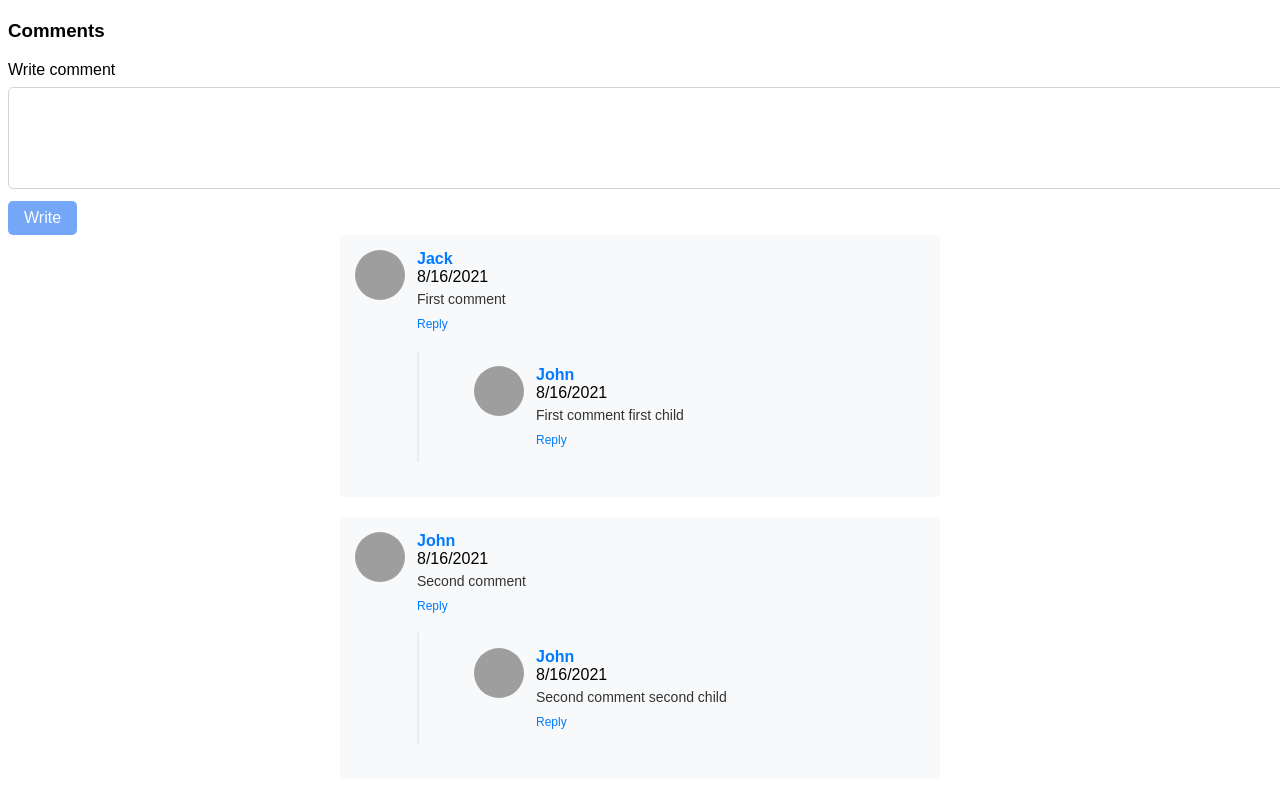
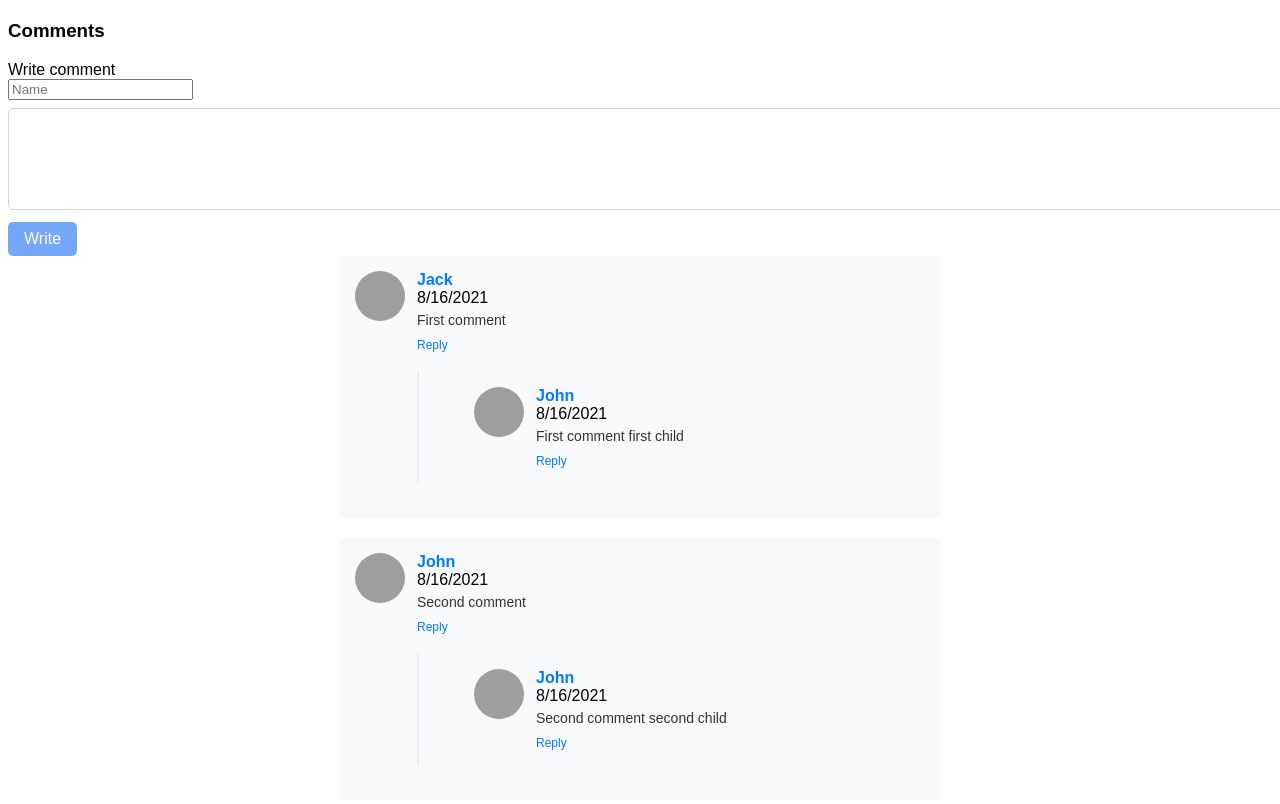
Before and after one commit to Noorain464/Comments, a React (Create React App) app: page / in a window 1280 px wide. Shown: the top 804 px of the page. Built offline with nearby package versions, Linux system fonts and the light colour scheme; grey boxes are pictures that could not be loaded.

Commit message:
final commit

```diff
--- a/src/CommentSection/Comment.js
+++ b/src/CommentSection/Comment.js
@@ -34,7 +34,7 @@ const Comment = ({comment,replies,currentUserId,deleteComment,activeComment,addC
           {canDelete && (<div className="comment-action" onClick={()=> deleteComment(comment.id)}>Delete</div>)}
         </div>
         {isReplying && (
-          <CommentForm submitLabel="Reply" handleSubmit={(text) => addComment(text,replyId)}/>
+          <CommentForm submitLabel="Reply" handleSubmit={(text,name) => addComment(name,text,replyId)}/>
         )}
         {replies.length > 0 && (
           <div  className="replies">
--- a/src/CommentSection/CommentForm.js
+++ b/src/CommentSection/CommentForm.js
@@ -1,25 +1,52 @@
 import { useState } from "react";
 
-const CommentForm = ({handleSubmit,submitLabel,hasCancelButton=false,initialText='',handleCancel})=>{
-  const [text,setText] = useState(initialText);
-  const isTextareaDisabled = text.length === 0;
-  const onSubmit = (event) =>{
+const CommentForm = ({
+  handleSubmit,
+  submitLabel,
+  hasCancelButton = false,
+  initialText = '',
+  initialName = '',
+  handleCancel
+}) => {
+  const [text, setText] = useState(initialText);
+  const [name, setName] = useState(initialName);
+  const isTextareaDisabled = text.length === 0 || name.length === 0;
+
+  const onSubmit = (event) => {
     event.preventDefault();
-    handleSubmit(text);
+    handleSubmit(text, name);
     setText("");
-  }
+    setName("");
+  };
+
   return (
     <form onSubmit={onSubmit}>
+      <input
+        type="text"
+        placeholder="Name"
+        value={name}
+        onChange={(e) => setName(e.target.value)}
+        className="comment-form-name-input"
+      />
       <textarea
-      className="comment-form-textarea"
-      value={text}
-      onChange={(e)=> setText(e.target.value)}
+        className="comment-form-textarea"
+        value={text}
+        onChange={(e) => setText(e.target.value)}
       />
-      <button className="comment-form-button" disabled={isTextareaDisabled}>{submitLabel}</button>
+      <button className="comment-form-button" disabled={isTextareaDisabled}>
+        {submitLabel}
+      </button>
       {hasCancelButton && (
-        <button type="button" className="comment-form-button comment-form-cancel-button" onClick={handleCancel}> Cancel </button>
+        <button
+          type="button"
+          className="comment-form-button comment-form-cancel-button"
+          onClick={handleCancel}
+        >
+          Cancel
+        </button>
       )}
     </form>
-  )
+  );
 };
+
 export default CommentForm;
--- a/src/CommentSection/Comments.js
+++ b/src/CommentSection/Comments.js
@@ -17,9 +17,9 @@ const Comments = ({currentUserId}) =>{
       );
   }
 
-  const addComment = (text,parentId)=>{
-    console.log('addComment',text,parentId);
-    createCommentApi(text,parentId).then(comment=>{
+  const addComment = (name,text,parentId)=>{
+    console.log('addComment',text,name,parentId);
+    createCommentApi(name,text,parentId).then(comment=>{
       setBackendComments([comment, ...backendComments]);
       setActiveComment(null);
     })
```
